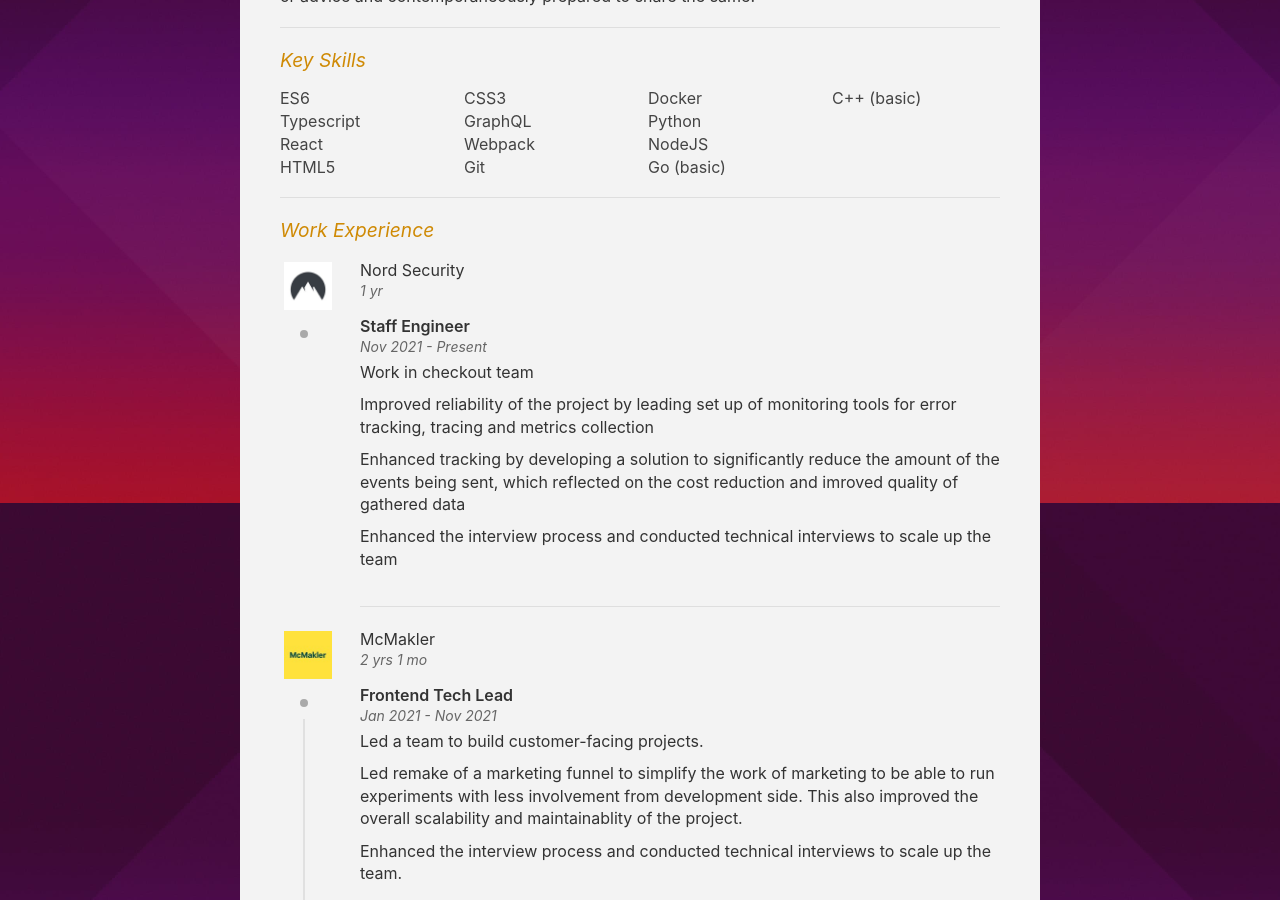
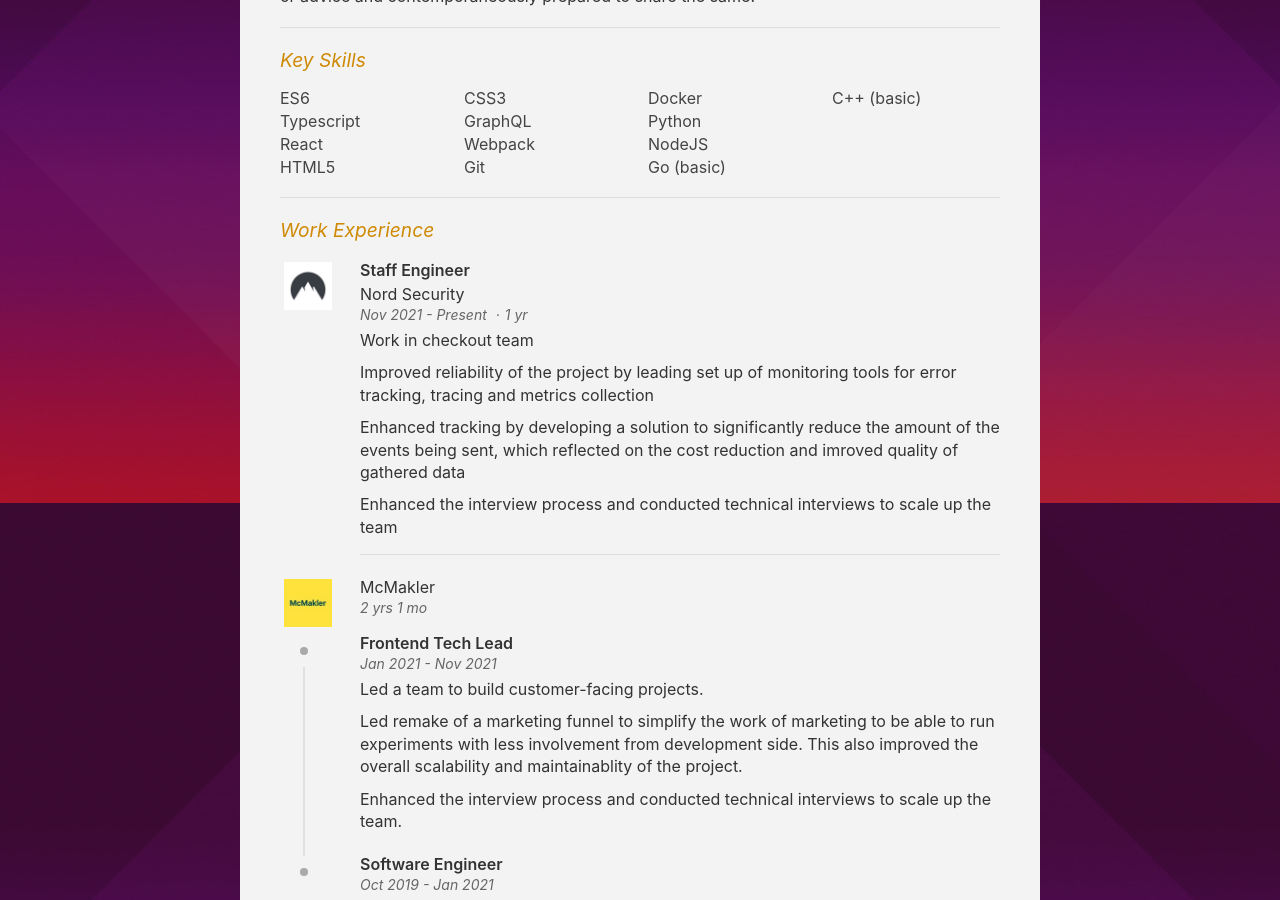
Before and after one commit to ikibalnyi/ikibalnyi.github.io, a Jekyll site: the page built from index.html, in a window 1280 px wide and 900 px high, scrolled down 397 px. Built offline with Jekyll 4.4.1, drawn with Linux system fonts in a browser that asks for light colours; part of the change alters nothing that is shown.

Commit message:
fix nordsec

```diff
--- a/_data/experience.yml
+++ b/_data/experience.yml
@@ -2,15 +2,14 @@
   url: https://nordsecurity.com/
   duration: 1 yr
   logo: nordsec.jpeg
-  roles:
-    - title: Staff Engineer
-      startDate: Nov 2021
-      endDate: Present
-      description:
-        - "Work in checkout team"
-        - Improved reliability of the project by leading set up of monitoring tools for error tracking, tracing and metrics collection
-        - Enhanced tracking by developing a solution to significantly reduce the amount of the events being sent, which reflected on the cost reduction and imroved quality of gathered data
-        - Enhanced the interview process and conducted technical interviews to scale up the team
+  position: Staff Engineer
+  startDate: Nov 2021
+  endDate: Present
+  description:
+    - "Work in checkout team"
+    - Improved reliability of the project by leading set up of monitoring tools for error tracking, tracing and metrics collection
+    - Enhanced tracking by developing a solution to significantly reduce the amount of the events being sent, which reflected on the cost reduction and imroved quality of gathered data
+    - Enhanced the interview process and conducted technical interviews to scale up the team
 
 - company: McMakler
   url: https://www.mcmakler.de/
```
